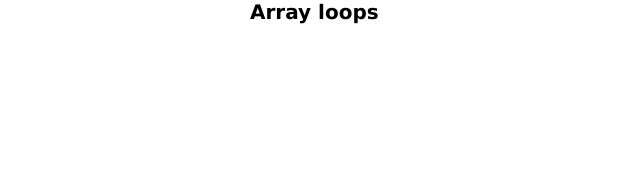
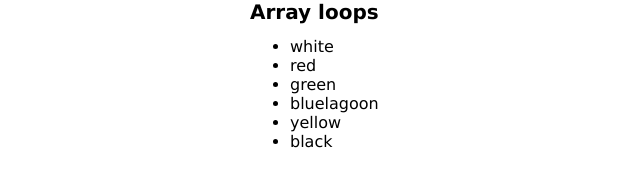
Before and after one commit to MariusCodeAcademy/feu5_6_JS_arrays_methods_loops, a plain HTML site: page index.html in a window 1280 px wide. Shown: the whole page, without its empty margins (0-640 px from the left). Drawn offline with Linux system fonts and the light colour scheme.

Commit message:
li string html

```diff
--- a/index.html
+++ b/index.html
@@ -22,7 +22,8 @@
 
     <h2 id="app"></h2>
 
-    <div class="app"></div>
+    <ul id="list"></ul>
+
 
     <!-- content -->
   </div>
--- a/js/loop_for_array.js
+++ b/js/loop_for_array.js
@@ -34,3 +34,17 @@ for (let i = 0; i < sent1.length; i++) {
     console.log(value);
   }
 }
+
+// sugeneruoti li elementus is colors masyvo i stringa ir ideti i ul su id 'list'
+// susikuriam kintamaji kuris bus visu li el hmtml stringas
+let liString = '';
+for (let i = 0; i < colors.length; i++) {
+  let index = i;
+  let value = colors[index];
+  // jungiam visus elementus ir stringa
+  liString = liString + `<li> ${value} </li>`;
+}
+
+console.log('liString ===', liString);
+// talpiname i html
+document.getElementById('list').innerHTML = liString;
```
